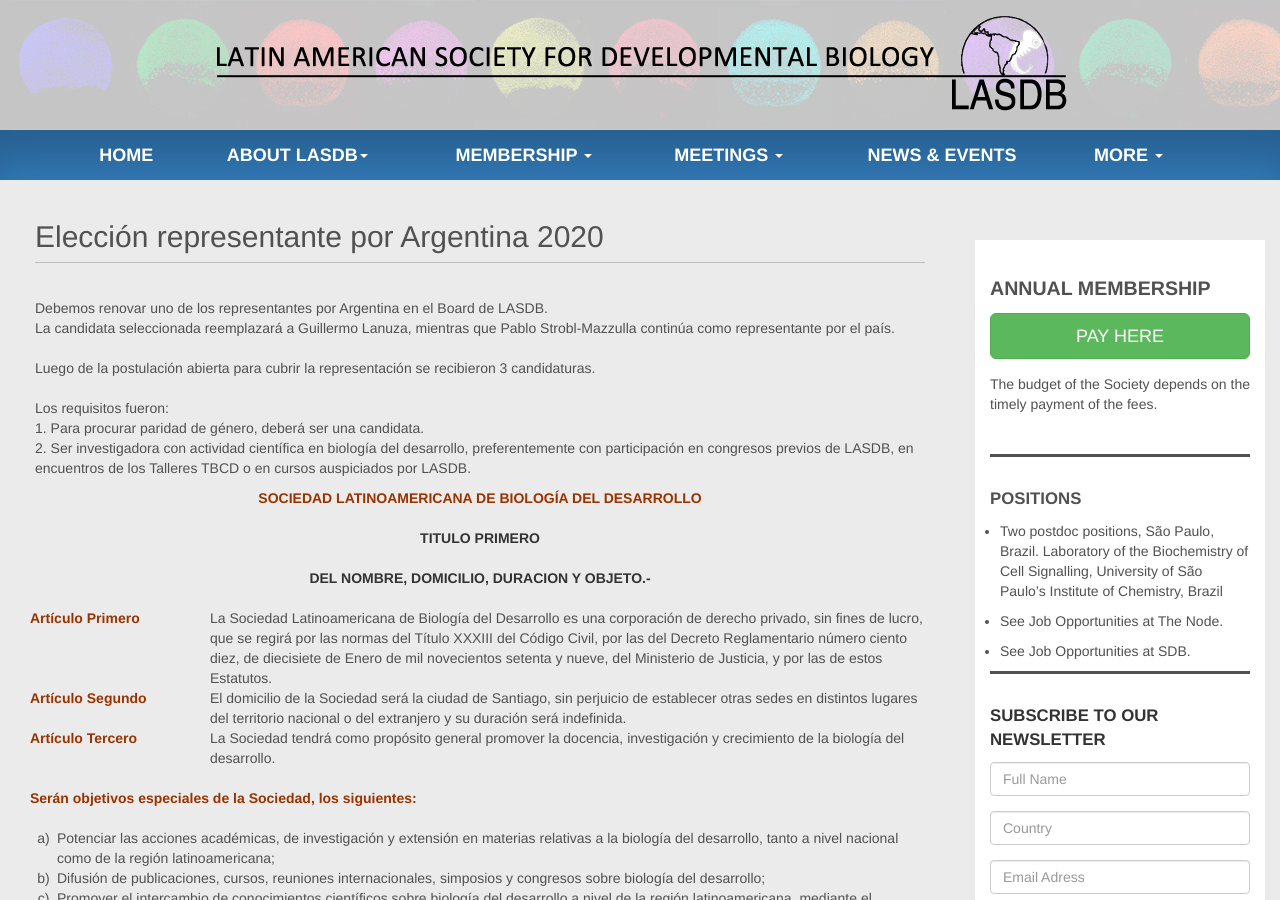
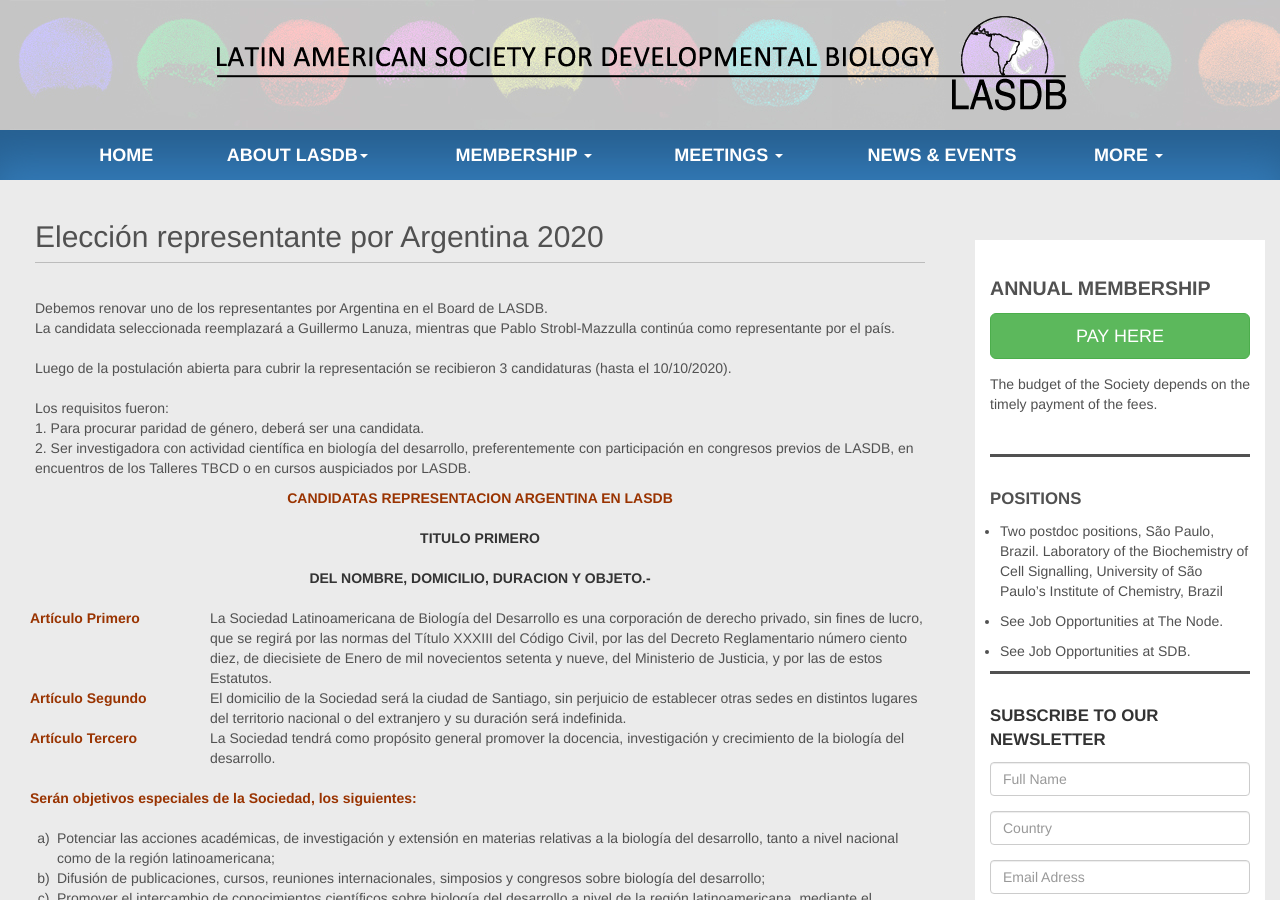
Before and after one commit to lasdb/lasdb.github.io, a Jekyll site: the page built from pages/Argentina-representante-2020.html, in a window 1280 px wide and 900 px high. Built offline with Jekyll 4.4.1, drawn with Linux system fonts in a browser that asks for light colours; nearby versions of some CDN libraries.

Commit message:
Update Argentina-representante-2020.html

```diff
--- a/pages/Argentina-representante-2020.html
+++ b/pages/Argentina-representante-2020.html
@@ -8,15 +8,14 @@
     <div class="panel-body">
         <p id="Argentina-representante-2020-intro">Debemos renovar uno de los representantes por Argentina en el Board de LASDB. <br>
             La candidata seleccionada reemplazará a Guillermo Lanuza, mientras que Pablo Strobl-Mazzulla continúa como representante por el país. <br><br>
-            Luego de la postulación abierta para cubrir la representación se recibieron 3 candidaturas. <br><br>
+            Luego de la postulación abierta para cubrir la representación se recibieron 3 candidaturas (hasta el 10/10/2020). <br><br>
             Los requisitos fueron: <br>
             1. Para procurar paridad de género, deberá ser una candidata. <br>
             2. Ser investigadora con actividad científica en biología del desarrollo, preferentemente con participación en congresos previos de LASDB, en encuentros de los Talleres TBCD o en cursos auspiciados por LASDB. <br>
         </p>
         <div class="xg_module">
 <div class="xg_module_body wpage">
-<div id="page-content" class="description"><div class="xg_user_generated"><div align="center"><strong><span style="color: #993300;" class="text_bco">SOCIEDAD LATINOAMERICANA DE BIOLOGÍA DEL
-DESARROLLO</span></strong><span class="texto_layer"><br>
+<div id="page-content" class="description"><div class="xg_user_generated"><div align="center"><strong><span style="color: #993300;" class="text_bco">CANDIDATAS REPRESENTACION ARGENTINA EN LASDB</span></strong><span class="texto_layer"><br>
 <br></span> <strong><span class="tit_rojo">TITULO
 PRIMERO</span><span class="texto_layer"><br>
 <br></span> <span class="tit_rojo">DEL NOMBRE, DOMICILIO, DURACION
```
